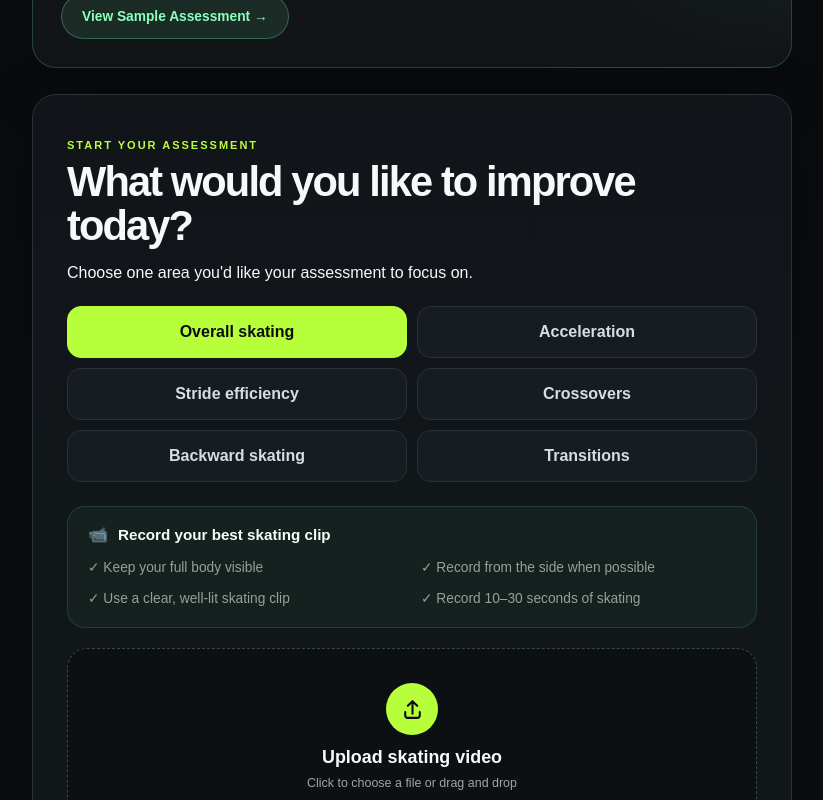
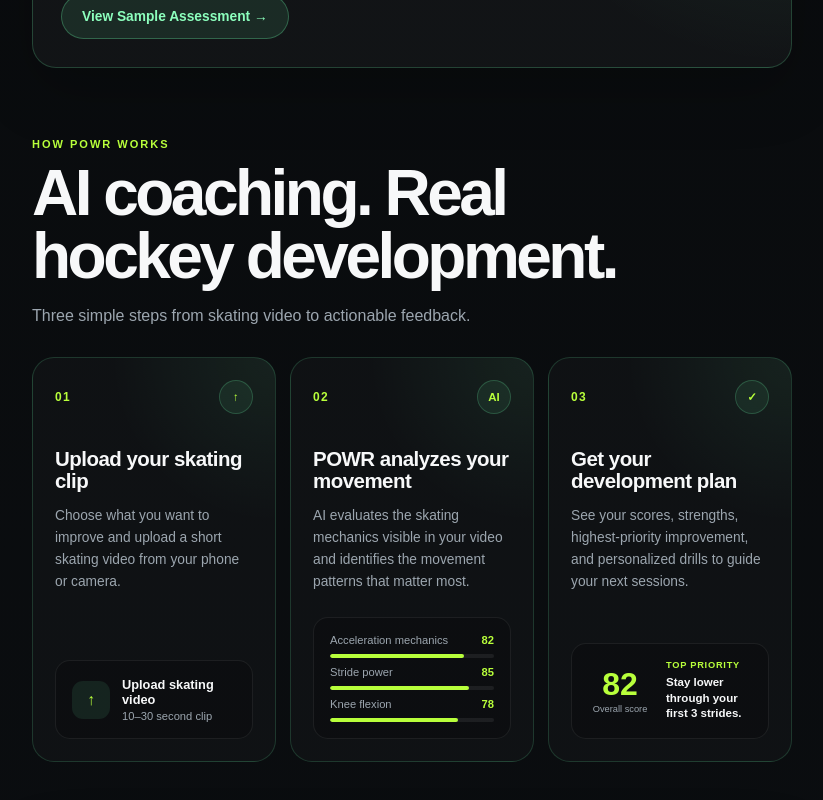
Before and after one commit to MarshallBuchner/powr-mvp, a Next.js app: page / in a window 1280 px wide. Shown: the part 740-1540 px from the top of the page, without its empty margins (228-1051 px from the left). Built offline with nearby package versions, Linux system fonts and the light colour scheme.

Commit message:
Add How POWR Works homepage section

```diff
--- /dev/null
+++ b/app/components/HowPowrWorks.tsx
@@ -0,0 +1,109 @@
+export default function HowPowrWorks() {
+  return (
+    <section className="how-powr-works">
+      <div className="how-powr-heading">
+        <p className="eyebrow">HOW POWR WORKS</p>
+
+        <h2>AI coaching. Real hockey development.</h2>
+
+        <p>
+          Three simple steps from skating video to actionable feedback.
+        </p>
+      </div>
+
+      <div className="how-powr-grid">
+        <article className="how-powr-card">
+          <div className="how-powr-card-top">
+            <span className="how-powr-number">01</span>
+            <span className="how-powr-icon">↑</span>
+          </div>
+
+          <h3>Upload your skating clip</h3>
+
+          <p>
+            Choose what you want to improve and upload a short skating video
+            from your phone or camera.
+          </p>
+
+          <div className="how-powr-preview upload-preview">
+            <div className="preview-upload-icon">↑</div>
+
+            <div>
+              <strong>Upload skating video</strong>
+              <span>10–30 second clip</span>
+            </div>
+          </div>
+        </article>
+
+        <article className="how-powr-card">
+          <div className="how-powr-card-top">
+            <span className="how-powr-number">02</span>
+            <span className="how-powr-icon">AI</span>
+          </div>
+
+          <h3>POWR analyzes your movement</h3>
+
+          <p>
+            AI evaluates the skating mechanics visible in your video and
+            identifies the movement patterns that matter most.
+          </p>
+
+          <div className="how-powr-preview analysis-preview">
+            <div className="analysis-preview-row">
+              <span>Acceleration mechanics</span>
+              <strong>82</strong>
+            </div>
+
+            <div className="preview-track">
+              <div style={{ width: "82%" }} />
+            </div>
+
+            <div className="analysis-preview-row">
+              <span>Stride power</span>
+              <strong>85</strong>
+            </div>
+
+            <div className="preview-track">
+              <div style={{ width: "85%" }} />
+            </div>
+
+            <div className="analysis-preview-row">
+              <span>Knee flexion</span>
+              <strong>78</strong>
+            </div>
+
+            <div className="preview-track">
+              <div style={{ width: "78%" }} />
+            </div>
+          </div>
+        </article>
+
+        <article className="how-powr-card">
+          <div className="how-powr-card-top">
+            <span className="how-powr-number">03</span>
+            <span className="how-powr-icon">✓</span>
+          </div>
+
+          <h3>Get your development plan</h3>
+
+          <p>
+            See your scores, strengths, highest-priority improvement, and
+            personalized drills to guide your next sessions.
+          </p>
+
+          <div className="how-powr-preview report-preview">
+            <div className="mini-score">
+              <strong>82</strong>
+              <span>Overall score</span>
+            </div>
+
+            <div className="mini-priority">
+              <span>TOP PRIORITY</span>
+              <strong>Stay lower through your first 3 strides.</strong>
+            </div>
+          </div>
+        </article>
+      </div>
+    </section>
+  );
+}
--- a/app/globals.css
+++ b/app/globals.css
@@ -777,3 +777,216 @@
     flex-direction: column;
   }
 }
+
+.how-powr-works {
+  margin: 70px 0;
+}
+
+.how-powr-heading {
+  margin-bottom: 28px;
+}
+
+.how-powr-heading .eyebrow {
+  margin: 0 0 12px;
+}
+
+.how-powr-heading h2 {
+  max-width: 650px;
+  margin: 0;
+  font-size: clamp(2.3rem, 7vw, 4rem);
+  line-height: 0.98;
+  letter-spacing: -0.055em;
+}
+
+.how-powr-heading > p:last-child {
+  max-width: 560px;
+  margin: 16px 0 0;
+  color: var(--muted);
+  font-size: 1rem;
+  line-height: 1.6;
+}
+
+.how-powr-grid {
+  display: grid;
+  grid-template-columns: repeat(3, minmax(0, 1fr));
+  gap: 14px;
+}
+
+.how-powr-card {
+  display: flex;
+  flex-direction: column;
+  min-height: 390px;
+  padding: 22px;
+  overflow: hidden;
+  border: 1px solid rgba(109, 255, 174, 0.16);
+  border-radius: 22px;
+  background:
+    radial-gradient(
+      circle at top right,
+      rgba(109, 255, 174, 0.07),
+      transparent 35%
+    ),
+    rgba(255, 255, 255, 0.025);
+}
+
+.how-powr-card-top {
+  display: flex;
+  align-items: center;
+  justify-content: space-between;
+  margin-bottom: 34px;
+}
+
+.how-powr-number {
+  color: var(--accent);
+  font-size: 0.75rem;
+  font-weight: 900;
+  letter-spacing: 0.12em;
+}
+
+.how-powr-icon {
+  display: grid;
+  width: 34px;
+  height: 34px;
+  place-items: center;
+  border: 1px solid rgba(109, 255, 174, 0.2);
+  border-radius: 50%;
+  background: rgba(109, 255, 174, 0.07);
+  color: var(--accent);
+  font-size: 0.72rem;
+  font-weight: 900;
+}
+
+.how-powr-card h3 {
+  margin: 0 0 12px;
+  font-size: 1.28rem;
+  line-height: 1.1;
+  letter-spacing: -0.025em;
+}
+
+.how-powr-card > p {
+  margin: 0 0 24px;
+  color: var(--muted);
+  font-size: 0.86rem;
+  line-height: 1.6;
+}
+
+.how-powr-preview {
+  margin-top: auto;
+  padding: 16px;
+  border: 1px solid rgba(255, 255, 255, 0.07);
+  border-radius: 15px;
+  background: rgba(0, 0, 0, 0.18);
+}
+
+.upload-preview {
+  display: flex;
+  align-items: center;
+  gap: 12px;
+}
+
+.preview-upload-icon {
+  display: grid;
+  width: 38px;
+  height: 38px;
+  flex-shrink: 0;
+  place-items: center;
+  border-radius: 11px;
+  background: rgba(109, 255, 174, 0.09);
+  color: var(--accent);
+  font-weight: 900;
+}
+
+.upload-preview > div:last-child {
+  display: grid;
+  gap: 3px;
+}
+
+.upload-preview strong {
+  font-size: 0.8rem;
+}
+
+.upload-preview span {
+  color: var(--muted);
+  font-size: 0.7rem;
+}
+
+.analysis-preview {
+  display: grid;
+  gap: 8px;
+}
+
+.analysis-preview-row {
+  display: flex;
+  justify-content: space-between;
+  gap: 10px;
+  color: var(--muted);
+  font-size: 0.7rem;
+}
+
+.analysis-preview-row strong {
+  color: var(--accent);
+}
+
+.preview-track {
+  height: 4px;
+  overflow: hidden;
+  border-radius: 999px;
+  background: rgba(255, 255, 255, 0.07);
+}
+
+.preview-track > div {
+  height: 100%;
+  border-radius: inherit;
+  background: var(--accent);
+}
+
+.report-preview {
+  display: flex;
+  align-items: center;
+  gap: 14px;
+}
+
+.mini-score {
+  display: grid;
+  min-width: 64px;
+  text-align: center;
+}
+
+.mini-score strong {
+  color: var(--accent);
+  font-size: 2rem;
+  line-height: 1;
+}
+
+.mini-score span {
+  margin-top: 4px;
+  color: var(--muted);
+  font-size: 0.58rem;
+}
+
+.mini-priority {
+  display: grid;
+  gap: 5px;
+}
+
+.mini-priority span {
+  color: var(--accent);
+  font-size: 0.58rem;
+  font-weight: 900;
+  letter-spacing: 0.08em;
+}
+
+.mini-priority strong {
+  font-size: 0.72rem;
+  line-height: 1.35;
+}
+
+@media (max-width: 720px) {
+  .how-powr-grid {
+    grid-template-columns: 1fr;
+  }
+
+  .how-powr-card {
+    min-height: 320px;
+  }
+}
--- a/app/page.tsx
+++ b/app/page.tsx
@@ -8,6 +8,8 @@
 import type { AnalysisRequest } from "./components/types";
 import { sampleAnalysis } from "./components/sampleAnalysis";
 import SampleAssessment from "./components/SampleAssessment";
+import HowPowrWorks from "./components/HowPowrWorks";
+
 
 type Screen = "upload" | "sample" | "analysis" | "report";
 
@@ -110,6 +112,8 @@
         </button>
       </section>
 
+      <HowPowrWorks />
+
       <UploadCard onAnalyze={handleAnalyze} />
     </main>
   );
```
